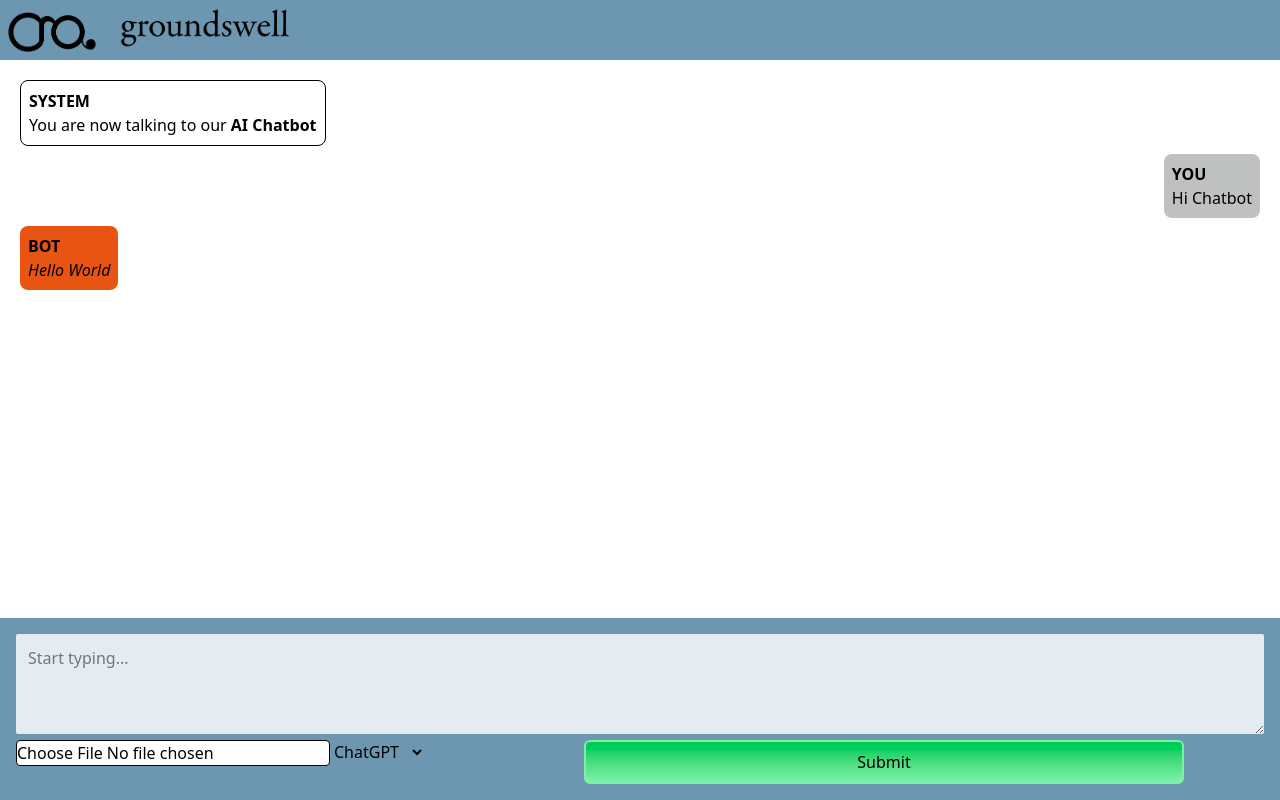
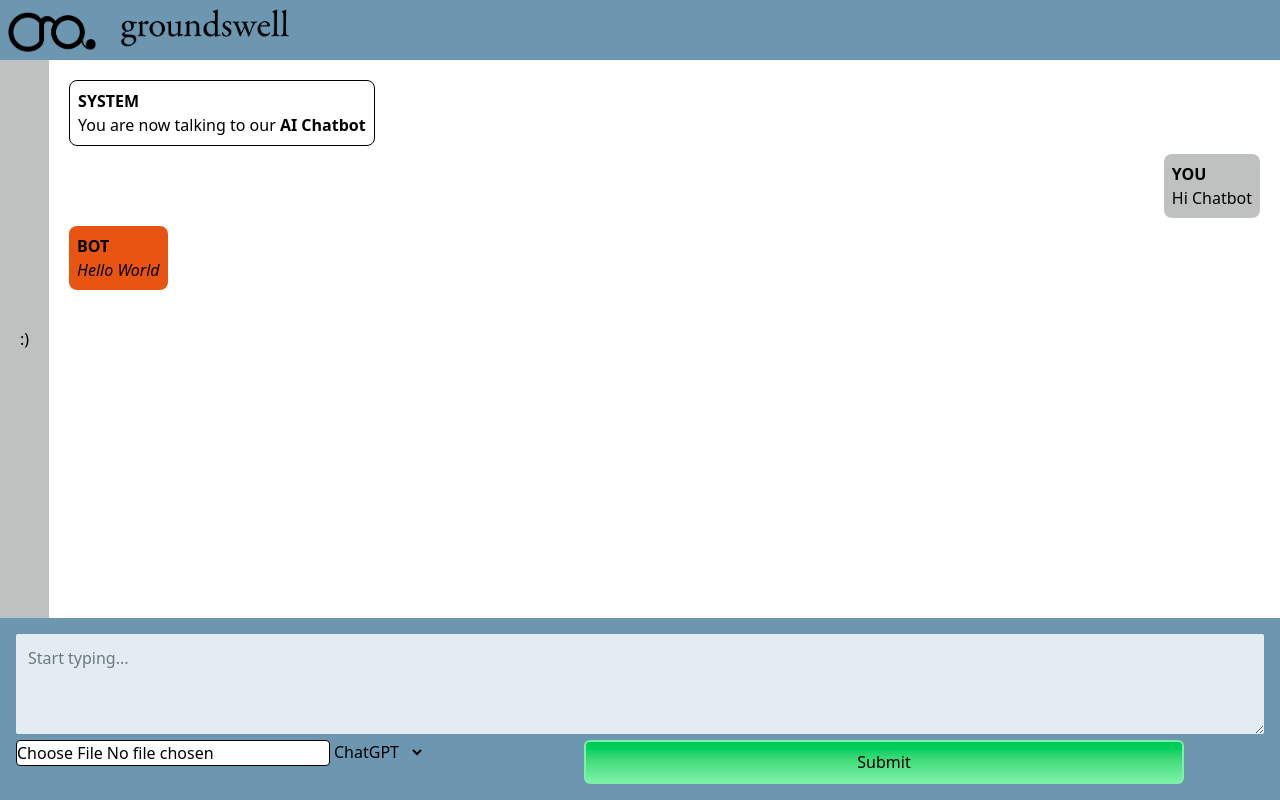
Before and after one commit to EstesJorie/GroundswellProject, a React (Vite) app: page / in a window 1280 px wide. Built offline with nearby package versions, Linux system fonts and the light colour scheme.

Commit message:
Update output layout to include space for smiley face

```diff
--- a/src/components/OutputArea.jsx
+++ b/src/components/OutputArea.jsx
@@ -3,10 +3,15 @@ import ChatMessage from './ChatMessage'
 
 export default function OutputArea() {
   return (
-    <div id='out' className='grow bg-white overflow-y-scroll p-4 flex flex-col'>
-      <ChatMessage sender={'SYSTEM'} content='You are now talking to our **AI Chatbot**' />
-      <ChatMessage sender={'YOU'} content='Hi Chatbot' />
-      <ChatMessage sender={'BOT'} content='*Hello World*' />
+    <div id='out' className='grow bg-white overflow-y-scroll flex flex-row'>
+      <div className='grid items-center p-5 bg-[#BFC0C0]'>
+        <p>{':)'}</p>
+      </div>
+      <div className='flex flex-col grow p-4'>
+        <ChatMessage sender={'SYSTEM'} content='You are now talking to our **AI Chatbot**' />
+        <ChatMessage sender={'YOU'} content='Hi Chatbot' />
+        <ChatMessage sender={'BOT'} content='*Hello World*' />
+      </div>
     </div>
   )
 }
```
